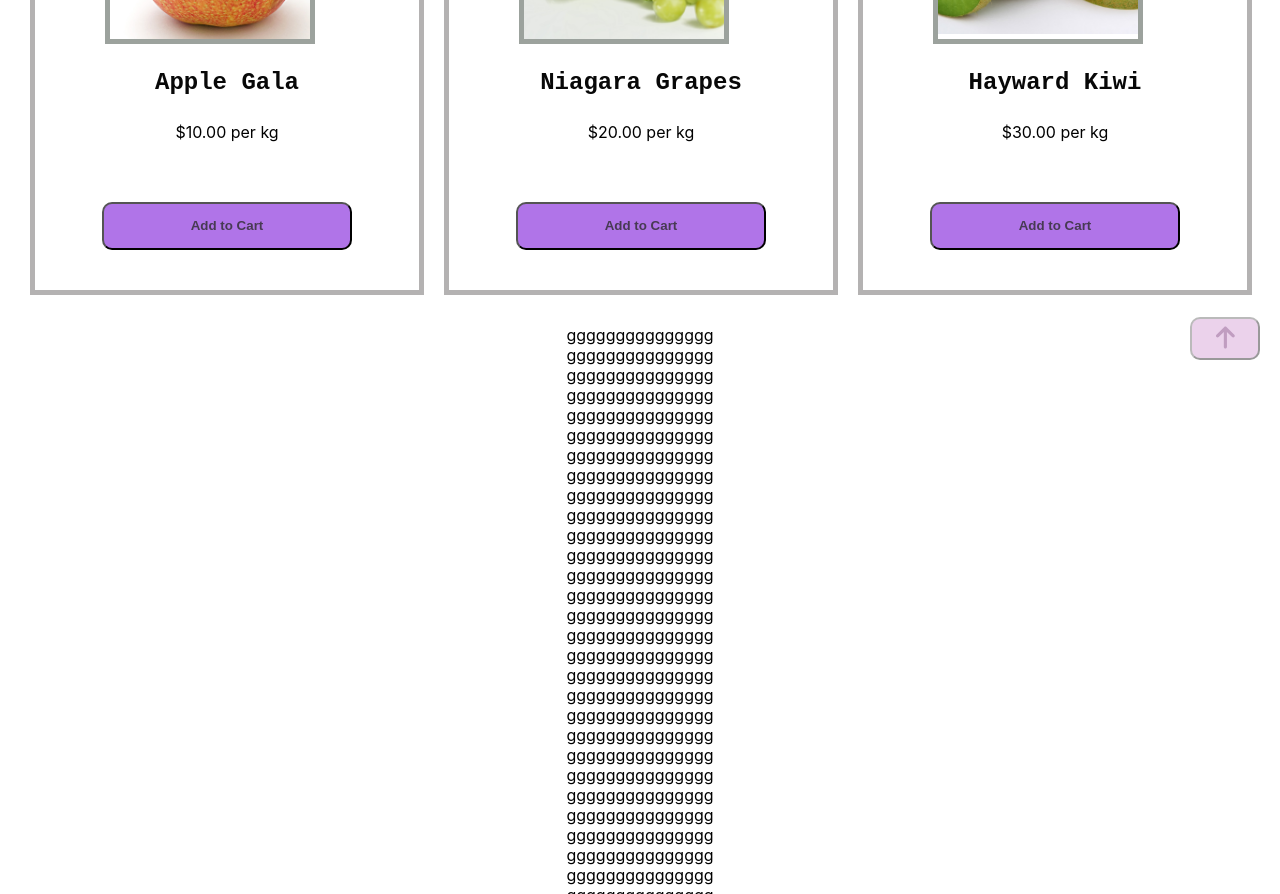
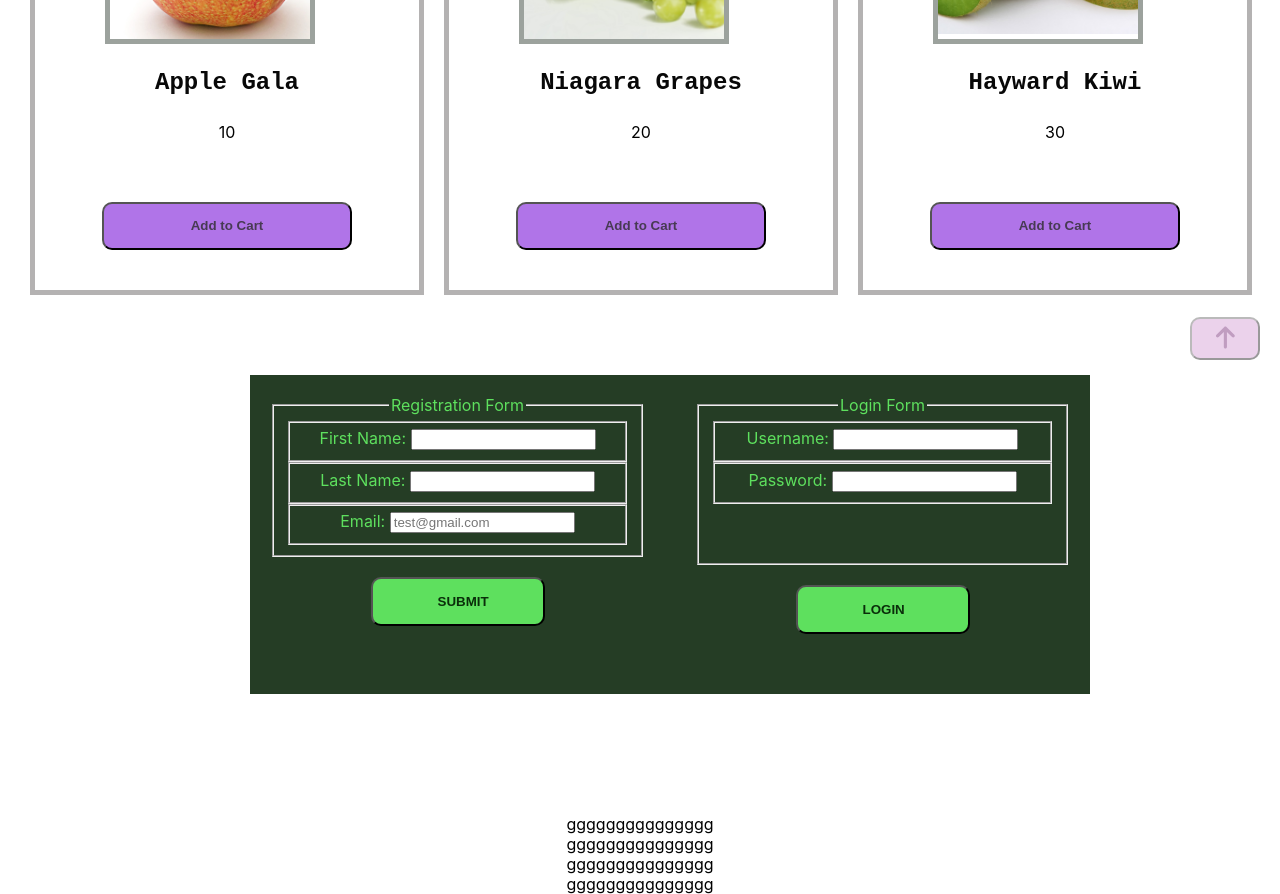
Before and after one commit to mvpetrusenko/react-pet-project, a React (Create React App) app: page / in a window 1280 px wide. Shown: the part 420-1314 px from the top of the page. Built offline with nearby package versions, Linux system fonts and the light colour scheme.

Commit message:
forms design

```diff
--- a/src/components/Card/CardData.js
+++ b/src/components/Card/CardData.js
@@ -10,19 +10,19 @@ const CardData = [
         id: "1",
         image: apple,
         title: "Apple Gala",
-        price: "$10.00 per kg",
+        price: 10,
     },
     {
         image: grapes,
         id: "2",
         title: "Niagara Grapes",
-        price: "$20.00 per kg",
+        price: 20,
     },
     {
         image: kiwi,
         id: "3",
         title: "Hayward Kiwi",
-        price: "$30.00 per kg",
+        price: 30,
 
     }
 
--- a/src/components/CartPage/CartPage.js
+++ b/src/components/CartPage/CartPage.js
@@ -91,6 +91,7 @@ function CartPage() {
       // This ensures that only the item with the matching id has its
       // quantity updated, while all other items remain unchanged
 
+      // item.quantity || 1 - item quantity by default = 1
 
       //NOT:
 
@@ -98,10 +99,15 @@ function CartPage() {
       //   setQuantity(quantity + 1);
       // }
 
+      // The NaN (Not a Number) result in totalCost: item.price * item.quantity
+      // almost certainly means that either item.price or item.quantity (or both) are not valid numbers
+      // for example, item.price is a String, change (price: "10") to (price: 10)
+
+
       const handleIncrease = (id) => {
         const updatedCart = cartItems.map((item) => {
             if (item.id === id) {
-                return { ...item, quantity: (item.quantity || 1) + 1 }; // Increment quantity, default to 1
+                return { ...item, quantity: (item.quantity || 1) + 1, totalCost: Number(item.price) * ((item.quantity || 1) + 1) }; // Increment quantity, default to 1
             }
             return item;
         });
@@ -123,6 +129,10 @@ function CartPage() {
       setCartItems(updatedCart);
 
   }
+
+
+
+
 
 
 
--- a/src/components/MainPage/MainPage.css
+++ b/src/components/MainPage/MainPage.css
@@ -78,3 +78,45 @@
     display: block;
     word-wrap: break-word;
   }
+
+
+  .forms {
+    display: flex;
+    flex-direction: row;
+    width: 800px;
+    color: rgb(94, 224, 94);
+    background-color: rgb(37, 61, 37);
+    margin: 80px 10px 120px 250px;
+    padding: 20px 20px 60px 20px;
+  }
+
+
+  .registrationForm {
+    width: 500px;
+    margin-right: 50px;
+  }
+
+
+
+  .formFieldLogin {
+    height: 150px;
+  }
+
+
+  .loginForm {
+    width: 500px;
+  }
+
+
+
+
+
+  .submitRegistrationButton, .loginButton {
+    font-weight: bold;
+    border-radius: 10px;
+    background-color: rgb(94, 224, 94);
+    padding: 15px 105px 15px 65px; /* background of element */
+    color:rgb(10, 46, 10);
+    width: 50px;
+    margin-top: 20px;
+  }
--- a/src/components/MainPage/MainPage.js
+++ b/src/components/MainPage/MainPage.js
@@ -194,6 +194,79 @@ function MainPage() {
 
                 // </div>  */}
 
+
+
+          {/* The <fieldset> tag is used to group related elements in a form
+          The <fieldset> tag draws a box around the related elements
+          The <legend> tag defines a caption (name) for the <fieldset> element */}
+        <div className='forms'>
+          <form className='registrationForm'>
+            <fieldset>
+              <legend>Registration Form</legend>
+              <fieldset>
+                <label for="firstName">First Name: </label>
+                <input type='text' className='firstName'></input>
+              </fieldset>
+              <fieldset>
+                <label for="lastName">Last Name: </label>
+                <input type='text' className='lastName'></input>
+              </fieldset>
+              <fieldset>
+                <label for="email">Email:   </label>
+                <input type='email' placeholder='test@gmail.com' className='email'></input>
+              </fieldset>
+            </fieldset>
+            <div>
+                <button type='submit' className='submitRegistrationButton'>SUBMIT</button>
+            </div>
+          </form>
+
+
+
+
+
+
+
+
+
+          <form className='loginForm'>
+            <fieldset className='formFieldLogin'>
+              <legend>Login Form</legend>
+              <fieldset>
+                <label for="userName">Username: </label>
+                <input type='text' className='userName'></input>
+              </fieldset>
+              <fieldset>
+                <label for="password">Password: </label>
+                <input type='password' className='password'></input>
+              </fieldset>
+            </fieldset>
+            <div>
+                <button type='submit' className='loginButton'>LOGIN</button>
+            </div>
+          </form>
+          </div>
+
+
+
+
+
+
+
+
+
+
+
+
+
+
+
+
+
+
+
+
+
           <div>ggggggggggggggg</div>
           <div>ggggggggggggggg</div>
           <div>ggggggggggggggg</div>
```
